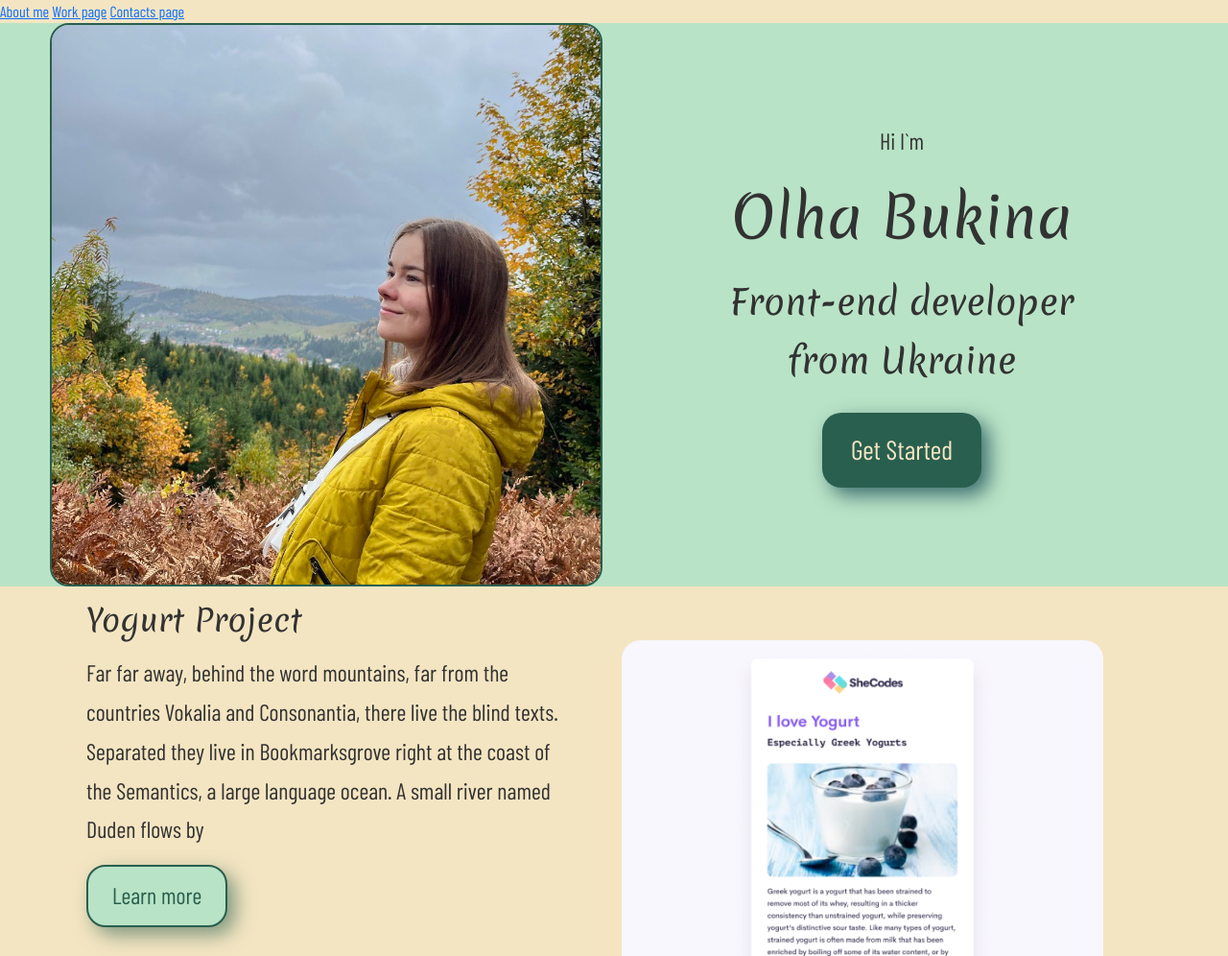
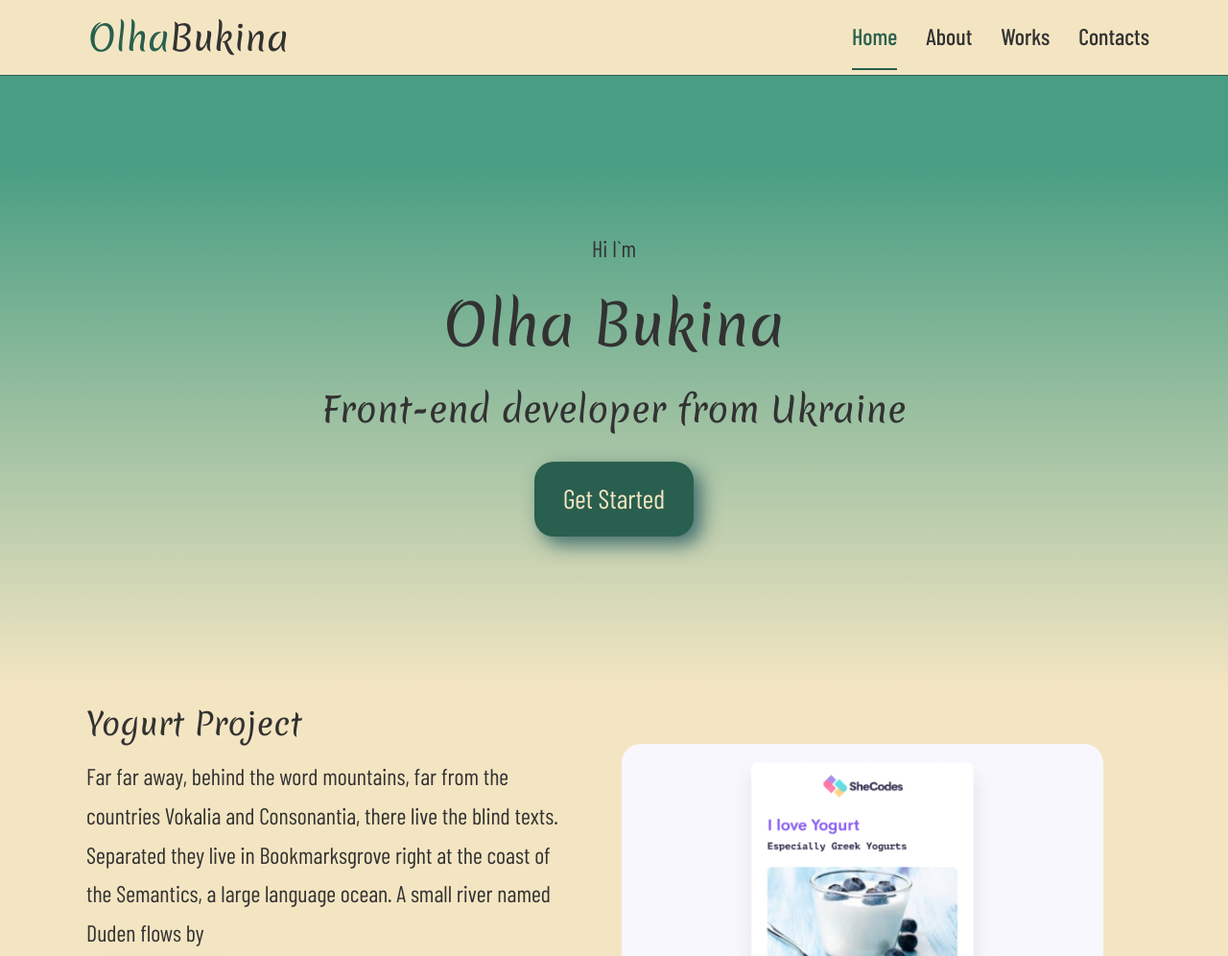
Before and after one commit to OlyaBukina/portfolio-project, a plain HTML site: page index.html in a window 1280 px wide. Shown: the top 996 px of the page at 96% size. Drawn offline with nearby package versions, Linux system fonts and the light colour scheme.

Commit message:
Add header

```diff
--- a/css/styles.css
+++ b/css/styles.css
@@ -14,8 +14,10 @@ body {
 h1,
 h2,
 h3,
-p {
+p,
+ul {
   margin: 0;
+  padding: 0;
 }
 .img {
   border-radius: var(--border-radius);
@@ -25,16 +27,65 @@ p {
   line-height: 1.7;
 }
 
+/* Header */
+.header {
+  padding: 5px 0;
+  border-bottom: 1px solid var(--accent-color);
+}
+.logo {
+  padding: 5px 10px;
+  color: var(--text-color);
+  font-family: "Merienda", cursive;
+  font-size: 36px;
+  text-decoration: none;
+}
+.logo:hover,
+.logo:focus {
+  color: var(--text-color);
+  background-color: var(--light-accent-color);
+  border-radius: 5px;
+}
+.logo span {
+  color: var(--accent-color);
+}
+.nav-container {
+  display: flex;
+  align-items: center;
+  justify-content: space-between;
+}
+.nav-list {
+  display: flex;
+  list-style: none;
+  column-gap: 30px;
+}
+.nav-list a {
+  display: block;
+  padding: 15px 0;
+
+  font-size: 24px;
+  font-weight: 500;
+  color: var(--text-color);
+  text-decoration: none;
+}
+.nav-list a:hover,
+.nav-list a:focus {
+  color: var(--accent-color);
+}
+.header .current {
+  color: var(--accent-color);
+  border-bottom: 2px solid var(--accent-color);
+}
 /* Hero section */
 .hero {
-  background-color: var(--light-accent-color);
+  background: linear-gradient(
+    180deg,
+    rgb(72, 157, 130) 14%,
+    rgb(244, 229, 194)
+  );
 }
 .wrap {
-  max-width: 1200px;
+  /* max-width: 1200px; */
   margin: 0 auto;
-}
-.my-photo {
-  border: 2px solid var(--accent-color);
 }
 .heading,
 .hero .sub-heading,
@@ -78,7 +129,7 @@ p {
   flex-direction: column;
   justify-content: center;
   align-items: center;
-  padding: 50px 20px;
+  padding: 160px 20px;
 
   min-height: 100%;
   /* border: 2px solid var(--accent-color);
@@ -142,6 +193,15 @@ p {
   color: inherit;
 }
 @media (max-width: 900px) {
+  .logo {
+    font-size: 18px;
+  }
+  .nav-list a {
+    font-size: 14px;
+  }
+  .nav-list {
+    column-gap: 10px;
+  }
   .hero .heading,
   .work .heading,
   .contact .heading {
@@ -161,6 +221,7 @@ p {
 
     font-size: 18px;
     line-height: 1.5;
+    border-radius: 10px;
   }
   .text {
     font-size: 14px;
--- a/index.html
+++ b/index.html
@@ -21,30 +21,29 @@
     <link rel="stylesheet" href="./css/styles.css" />
     <title>Olha Bukina</title>
   </head>
+
   <body>
-    <a href="./about.html">About me</a>
-    <a href="./work.html">Work page</a>
-    <a href="./contact.html">Contacts page</a>
+    <!-- Header -->
+    <header class="header">
+      <nav class="container nav-container">
+        <a href="./" class="logo"><span>Olha</span>Bukina</a>
+        <ul class="nav-list">
+          <li><a href="./" class="current">Home</a></li>
+          <li><a href="./about.html">About</a></li>
+          <li><a href="./work.html">Works</a></li>
+          <li><a href="./contact.html">Contacts</a></li>
+        </ul>
+      </nav>
+    </header>
+
     <!-- Hero -->
     <div class="hero">
       <div class="container wrap hero mb-5 mb-md-2">
-        <div class="row">
-          <div class="col d-none d-lg-block">
-            <img
-              src="./img/my-photo.jpg"
-              alt="my photo"
-              width="600"
-              class="my-photo img img-fluid"
-            />
-          </div>
-          <div class="col">
-            <div class="info">
-              <p class="text">Hi I`m</p>
-              <h1 class="heading">Olha Bukina</h1>
-              <h3 class="sub-heading mb-4">Front-end developer from Ukraine</h3>
-              <button type="button" class="button">Get Started</button>
-            </div>
-          </div>
+        <div class="info">
+          <p class="text">Hi I`m</p>
+          <h1 class="heading">Olha Bukina</h1>
+          <h3 class="sub-heading mb-4">Front-end developer from Ukraine</h3>
+          <button type="button" class="button">Get Started</button>
         </div>
       </div>
     </div>
```
Also changed, not shown: about.html (+2 -2 lines).
